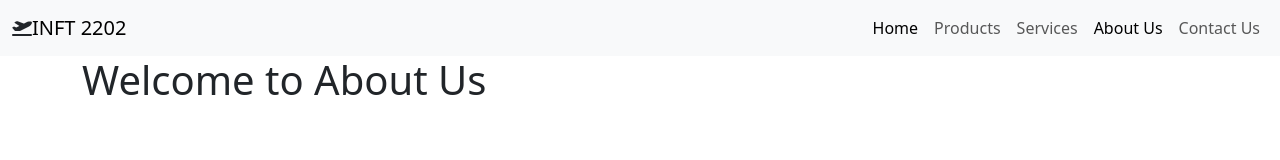
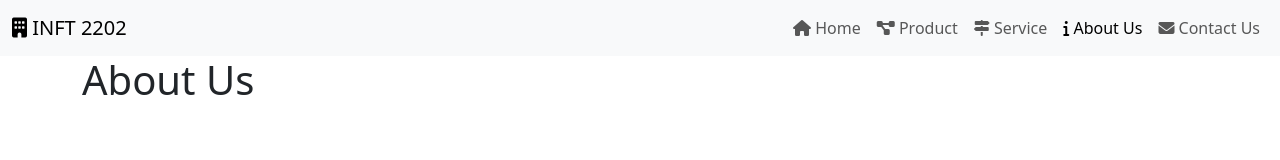
Before and after one commit to 100899451/100899451.github.io, a website: page about.html in a window 1280 px wide. Drawn offline with nearby package versions, Linux system fonts and the light colour scheme.

Commit message:
Update about.html

```diff
--- a/about.html
+++ b/about.html
@@ -1,63 +1,60 @@
-<!doctype html>
+<!DOCTYPE html>
 <html lang="en">
 <head>
+    <meta charset="UTF-8">
+    <meta name="author" content="Harsh Panchal">
     <meta charset="UTF-8">
     <meta name="viewport"
           content="width=device-width, user-scalable=no, initial-scale=1.0, maximum-scale=1.0, minimum-scale=1.0">
     <meta http-equiv="X-UA-Compatible" content="ie=edge">
     <title>About Us</title>
 
-
     <!-- CSS Section -->
     <link rel="stylesheet" href="./node_modules/bootstrap/dist/css/bootstrap.min.css">
     <link rel="stylesheet" href="./node_modules/@fortawesome/fontawesome-free/css/all.css">
     <link rel="stylesheet" href="./content/app.css">
 
-
 </head>
 <body>
 
-<!-- Main Header -->
-<header><nav class="navbar navbar-expand-lg bg-body-tertiary">
+   <header>
+       <nav class="navbar navbar-expand-lg bg-body-tertiary">
            <div class="container-fluid">
-        <i class="fa-solid fa-plane-departure"></i>
-        <a class="navbar-brand" href="index.html"> INFT 2202</a>
-        <button class="navbar-toggler" type="button" data-bs-toggle="collapse" data-bs-target="#navbarNav" aria-controls="navbarNav" aria-expanded="false" aria-label="Toggle navigation">
+               <a class="navbar-brand" href="index.html"><i class="fa-solid fa-building"></i> INFT 2202</a>
+               <button class="navbar-toggler" type="button" data-bs-toggle="collapse" data-bs-target="#navbarSupportedContent" aria-controls="navbarSupportedContent" aria-expanded="false" aria-label="Toggle navigation">
                    <span class="navbar-toggler-icon"></span>
                </button>
-        <div class="collapse navbar-collapse" id="navbarNav">
+               <div class="collapse navbar-collapse" id="navbarSupportedContent">
                    <ul class="navbar-nav ms-auto mb-2 mb-lg-0">
-                <li class="nav-item" >
-                    <a class="nav-link active" aria-current="page" href="index.html">Home</a>
+                       <li class="nav-item">
+                           <a class="nav-link" aria-current="page" href="index.html"><i class="fa-solid fa-house"></i> Home</a>
                        </li>
                        <li class="nav-item">
-                    <a class="nav-link" href="product.html">Products</a>
+                           <a class="nav-link" href="product.html"><i class="fa-solid fa-project-diagram"></i> Product</a>
                        </li>
                        <li class="nav-item">
-                    <a class="nav-link" href="service.html">Services</a>
+                           <a class="nav-link" href="service.html"><i class="fa-solid fa-map-signs"></i> Service</a>
                        </li>
                        <li class="nav-item">
-                    <a class="nav-link active" href="about.html">About Us</a>
+                           <a class="nav-link active" href="about.html"><i class="fa-solid fa-info"></i> About Us</a>
                        </li>
                        <li class="nav-item">
-                    <a class="nav-link" href="contact.html">Contact Us</a>
+                           <a class="nav-link" href="contact.html"><i class="fa-solid fa-envelope"></i> Contact Us</a>
                        </li>
                    </ul>
                </div>
            </div>
        </nav>
    </header>
+
   <div class="container">
-        <h1>Welcome to About Us</h1>
+      <h1>About Us</h1>
+  </div>
 
-    </div>
-<!-- Footer -->
-<footer></footer>
 
-<!-- Scripting Section that run after the content loads -->
+<!-- Scripting Section -->
 <script src="./node_modules/jquery/dist/jquery.min.js"></script>
 <script src="./node_modules/bootstrap/dist/js/bootstrap.min.js"></script>
-
-<script src="scripts/app.js"></script>
+<script src="./scripts/app.js"></script>
 </body>
 </html>
```
Lines whose indentation alone changed are shown as unchanged.
